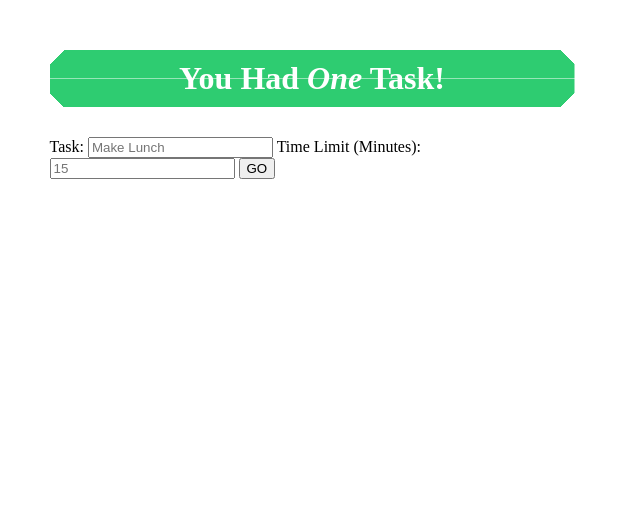
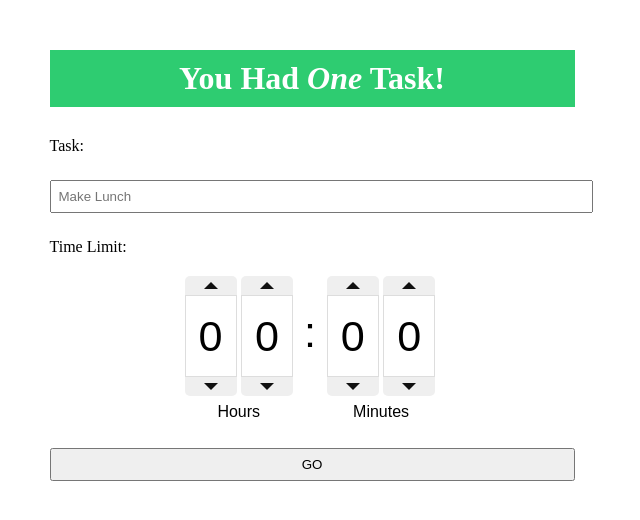
Before and after one commit to broneks/oneTask, a plain HTML site: page index.html in a window 1280 px wide. Shown: the whole page, without its empty margins (328-968 px from the left). Drawn offline with Linux system fonts and the light colour scheme.

Commit message:
added custom time input

```diff
--- a/css/style.css
+++ b/css/style.css
@@ -11,6 +11,7 @@ h1 {
 	padding: 10px 0;
 	text-align: center;
 	color: #fff;
+	background-color: #2ecc71;
 }
 
 #progress-outer {
@@ -28,13 +29,84 @@ h1 {
 	transition: width 1s linear 0s;*/
 }
 
-.beveled-corners {
-	background: #2ecc71; /* fallback */
-	background:
-		linear-gradient(135deg, transparent 10px, #2ecc71 0) top left,
-		linear-gradient(225deg, transparent 10px, #2ecc71 0) top right,
-		linear-gradient(315deg, transparent 10px, #2ecc71 0) bottom right,
-		linear-gradient(45deg,  transparent 10px, #2ecc71 0) bottom left;
-	background-size: 50% 50%;
-	background-repeat: no-repeat;
+#startscreen label { display: block; }
+
+input[type=text] {
+	width: 100%;
+	margin: 25px 0;
+	padding: 7px;
 }
+
+#go {
+	width: 100%;
+	padding: 7px 0;
+}
+
+
+
+/*----- Timepicker -----*/
+
+#timepicker {
+	width: 255px;
+	margin: 20px auto;
+	font-family: arial, sans-serif;
+}
+
+#timepicker .tag {
+	padding: 7px 0;
+	text-align: center;
+}
+
+#timepicker #hours,
+#timepicker #mins,
+#timepicker .colon,
+#timepicker .digit-wrapper {
+	display: inline-block;
+}
+
+#timepicker .arrow {
+	padding: 1px;
+	background-color: #efefef;
+	cursor: pointer;
+}
+#timepicker .up {
+	-webkit-border-top-left-radius: 5px;
+	-webkit-border-top-right-radius: 5px;
+	border-top-left-radius: 5px;
+	border-top-right-radius: 5px;
+}
+#timepicker .down {
+	-webkit-border-bottom-left-radius: 5px;
+	-webkit-border-bottom-right-radius: 5px;
+	border-bottom-left-radius: 5px;
+	border-bottom-right-radius: 5px;
+}
+
+#timepicker .increase,
+#timepicker .decrease {
+	width: 0;
+	height: 0;
+	margin: 5px auto;
+	border-left: 7px solid transparent;
+	border-right: 7px solid transparent;
+}
+#timepicker .increase { border-bottom: 7px solid #111; }
+#timepicker .decrease { border-top: 7px solid #111; }
+
+#timepicker .digit {
+	width: 50px;
+	height: 80px;
+	font-size: 2.7em;
+	text-align: center;
+	line-height: 80px;
+	border: 1px solid #ddd;
+	background-color: #fff;
+}
+
+#timepicker .colon {
+	width: 25px;
+	height: 120px;
+	font-size: 2.7em;
+	vertical-align: bottom;
+	text-align: center;
+}
--- a/index.html
+++ b/index.html
@@ -30,13 +30,61 @@
 
 		<!-- input form for setting a task and time limit -->
 		<div id="startscreen">
-			<h1 class="beveled-corners">You Had <em>One</em> Task!</h1>
+			<h1>You Had <em>One</em> Task!</h1>
 
 			<label for="task">Task:</label>
 			<input type="text" id="task" placeholder="Make Lunch">
 
-			<label for="time-limit">Time Limit (Minutes):</label>
-			<input type="text" id="time-limit" placeholder="15">
+			<label for="time-limit">Time Limit:</label>
+			<div id="timepicker">
+				<div id="hours">
+					<div class="digit-wrapper">
+						<div class="arrow up">
+							<div class="increase"></div>
+						</div>
+						<div class="digit" id="hour1">0</div>
+						<div class="arrow down">
+							<div class="decrease"></div>
+						</div>
+					</div>
+
+					<div class="digit-wrapper">
+						<div class="arrow up">
+							<div class="increase"></div>
+						</div>
+						<div class="digit" id="hour2">0</div>
+						<div class="arrow down">
+							<div class="decrease"></div>
+						</div>
+					</div>
+					<div class="tag">Hours</div>
+				</div>
+
+				<div class="colon">:</div>
+
+				<div id="mins">
+					<div class="digit-wrapper">
+						<div class="arrow up">
+							<div class="increase"></div>
+						</div>
+						<div class="digit" id="min1">0</div>
+						<div class="arrow down">
+							<div class="decrease"></div>
+						</div>
+					</div>
+
+					<div class="digit-wrapper">
+						<div class="arrow up">
+							<div class="increase"></div>
+						</div>
+						<div class="digit" id="min2">0</div>
+						<div class="arrow down">
+							<div class="decrease"></div>
+						</div>
+					</div>
+					<div class="tag">Minutes</div>
+				</div>
+			</div>
 
 			<input type="button" id="go" value="GO">
 		</div>
--- a/js/main.js
+++ b/js/main.js
@@ -10,9 +10,17 @@ var $elems = {
         timer:     $('#timer'),
         goal:      $('#goal'),
         task:      $('#task'),
-        limit:     $('#time-limit'),
         cancel:    $('#cancel'),
         go:        $('#go')
+    },
+    $timepicker = {
+        // timepicker elements
+        arrowdown: $('.arrow.down'),
+        arrowup:   $('.arrow.up'),
+        hour1: $('#hour1'),
+        hour2: $('#hour2'),
+        min1:  $('#min1'),
+        min2:  $('#min2')
     },
     helper = {},
     timer  = {},
@@ -25,6 +33,19 @@ var $elems = {
 //
 ////////////
 
+helper.timeToSeconds = function() {
+    var hours = parseInt($timepicker.hour1.html() + $timepicker.hour2.html());
+    var mins  = parseInt($timepicker.min1.html() + $timepicker.min2.html());
+
+    return hours * 3600 + mins * 60;
+};
+
+helper.clearTimepicker = function() {
+    $timepicker.hour1.html(0);
+    $timepicker.hour2.html(0);
+    $timepicker.min1.html(0);
+    $timepicker.min2.html(0);
+};
 
 helper.showStartscreen = function() {
     // show the startscreen so a new task can be submitted
@@ -58,10 +79,10 @@ timer.callback = null;
 
 timer.init = function(settings) {
     // unix timestamp (in seconds) at which the timer will reach zero
-    timer.endtime  = settings.endtime || Math.floor((new Date().getTime() + (settings.timeLimit * 60000)) / 1000);
+    timer.endtime  = settings.endtime || Math.floor((new Date().getTime() + settings.timeLimit * 1000) / 1000);
 
     // width of the progress bar (based on the task's time limit in seconds)
-    timer.barWidth = settings.barWidth || settings.timeLimit * 60;
+    timer.barWidth = settings.barWidth || settings.timeLimit;
 
     // success callback for when the task is completed
     timer.callback = (typeof settings.output === 'function' ?
@@ -146,7 +167,7 @@ timer.timeOut = function() {
     // get the current task from the cookie
     var task = cookie.get()[1].split('_')[1].toLowerCase();
 
-    $elems.goal.html("Oh No! Time is up for the task: " + task);
+    $elems.goal.html('Oh No! Time\'s up for the task: ' + task);
 };
 
 
@@ -164,9 +185,8 @@ cookie.create = function(value) {
         // destroy all previous cookies
         cookie.destroy();
 
-        // calculate a random name and then create a cookie (max-age = a week)
-        var name = Math.floor(Math.random() * (999999 - 100000 + 1)) + 100000;
-        document.cookie = name + '=' + value + '; max-age=604800; path=/';
+        // max-age = a week
+        document.cookie = 'YHOJ=' + value + '; max-age=604800; path=/';
     }
 };
 
@@ -182,7 +202,7 @@ cookie.destroy = function() {
 
     // destroy all cookies
     for (var i = 0; i < c.length; i++) {
-        document.cookie = c[i].split('=')[0] +"=; max-age=0; path=/";
+        document.cookie = c[i].split('=')[0] + '=; max-age=0; path=/';
     }
 };
 
@@ -209,25 +229,44 @@ $(document).ready(function() {
             task: c[1],
             barWidth: c[2],
             output: function() {
-                $elems.goal.html("Congratulations!!!");
+                $elems.goal.html('Congratulations!!!');
             }
         });
     }
 });
 
+// timepicker increase number
+$timepicker.arrowup.on('click', function() {
+    var $digit = $(this).siblings('.digit');
+    var increment = parseInt($digit.html()) + 1;
+
+    if      ($digit[0].id === 'min1' && increment > 5) $digit.html(0);
+    else if (increment > 9) $digit.html(0);
+    else if (increment < 0) $digit.html(9);
+    else    $digit.html(increment);
+});
+
+// timepicker decrease number
+$timepicker.arrowdown.on('click', function() {
+    var $digit = $(this).siblings('.digit');
+    var decrement = parseInt($digit.html()) - 1;
+
+    if      ($digit[0].id === 'min1' && decrement < 0) $digit.html(5);
+    else if (decrement > 9) $digit.html(0);
+    else if (decrement < 0) $digit.html(9);
+    else    $digit.html(decrement);
+});
+
 // "Go" button clicked and new task is submitted
 $elems.go.on('click', function() {
+
+    // get inputted time in seconds
+    var time = helper.timeToSeconds();
+
     // validation check for empty fields
-    if (!$elems.limit.val() || !$elems.task.val()) {
+    if (!$elems.task.val() || !time) {
 
-        alert('Please fill in all the fields.');
-
-    // validation check for a time limit that is less than zero, not a number or infinite
-    } else if ($elems.limit.val() <= 0 ||
-               isNaN(parseFloat( $elems.limit.val())) &&
-               !isFinite($elems.limit.val())) {
-
-        alert('Time limit must be a positive number.');
+        alert('Both a task and a time limit are needed!');
 
     } else {
 
@@ -236,9 +275,9 @@ $elems.go.on('click', function() {
         // start the timer with the new task and time limit
         timer.init({
             task: $elems.task.val(),
-            timeLimit: $elems.limit.val(),
+            timeLimit: time,
             output: function() {
-                $elems.goal.html("Congratulations!!!");
+                $elems.goal.html('Congratulations!!!');
             }
         });
 
@@ -247,7 +286,7 @@ $elems.go.on('click', function() {
 
         // clear inputs
         $elems.task.val('');
-        $elems.limit.val('');
+        helper.clearTimepicker();
     }
 });
 
```
